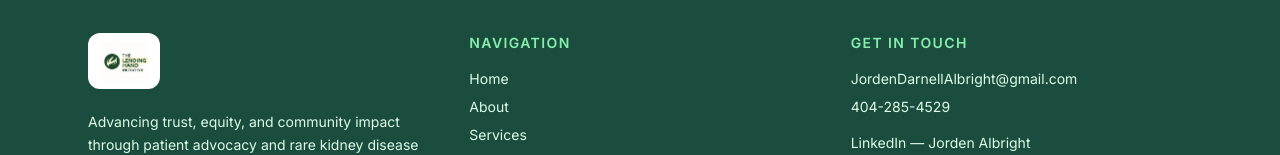
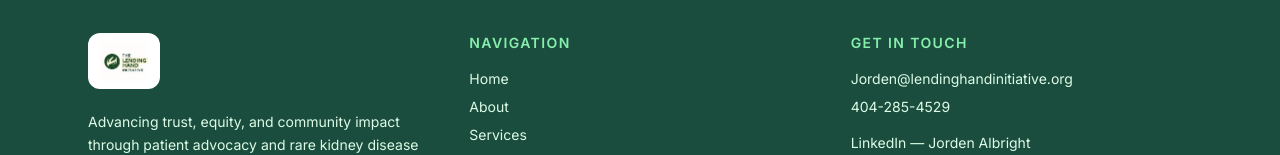
Before and after one commit to Jorden475/The-Lending-Hand-Initiative-, a Next.js app: page /contact in a window 1280 px wide. Shown: the part 1416-1571 px from the top of the page. Built offline with nearby package versions, Linux system fonts and the light colour scheme.

Commit message:
Update email to Jorden@lendinghandinitiative.org across contact page and footer

```diff
--- a/app/contact/page.js
+++ b/app/contact/page.js
@@ -12,8 +12,8 @@ const contactItems = [
       </svg>
     ),
     label: 'Email',
-    value: 'JordenDarnellAlbright@gmail.com',
-    href: 'mailto:JordenDarnellAlbright@gmail.com',
+    value: 'Jorden@lendinghandinitiative.org',
+    href: 'mailto:Jorden@lendinghandinitiative.org',
   },
   {
     icon: (
@@ -245,7 +245,7 @@ export default function Contact() {
 
               {error && (
                 <p className="text-red-600 text-sm">
-                  Something went wrong. Please try again or email us directly at JordenDarnellAlbright@gmail.com.
+                  Something went wrong. Please try again or email us directly at Jorden@lendinghandinitiative.org.
                 </p>
               )}
 
--- a/components/Footer.js
+++ b/components/Footer.js
@@ -37,8 +37,8 @@ export default function Footer() {
           <h4 className="text-sm font-semibold uppercase tracking-widest text-green-300 mb-4">Get In Touch</h4>
           <ul className="space-y-2 text-sm text-green-100">
             <li>
-              <a href="mailto:JordenDarnellAlbright@gmail.com" className="hover:text-white transition-colors break-all">
-                JordenDarnellAlbright@gmail.com
+              <a href="mailto:Jorden@lendinghandinitiative.org" className="hover:text-white transition-colors break-all">
+                Jorden@lendinghandinitiative.org
               </a>
             </li>
             <li>
```
